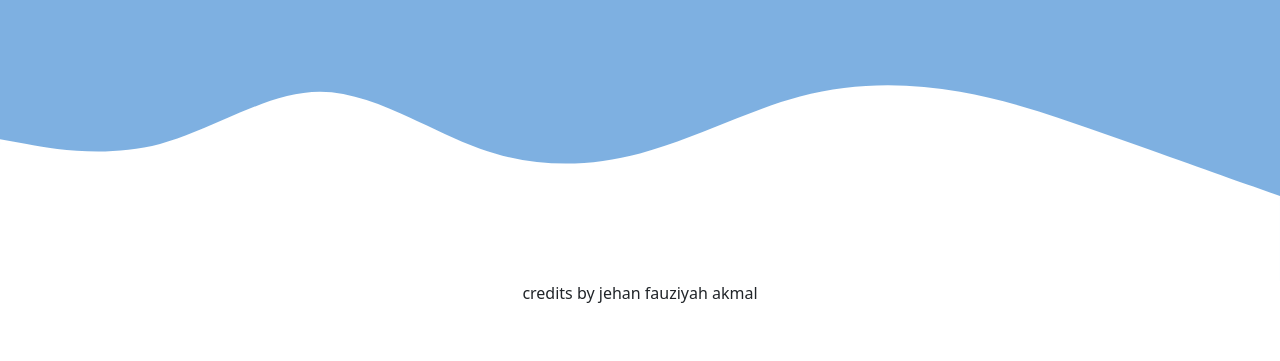
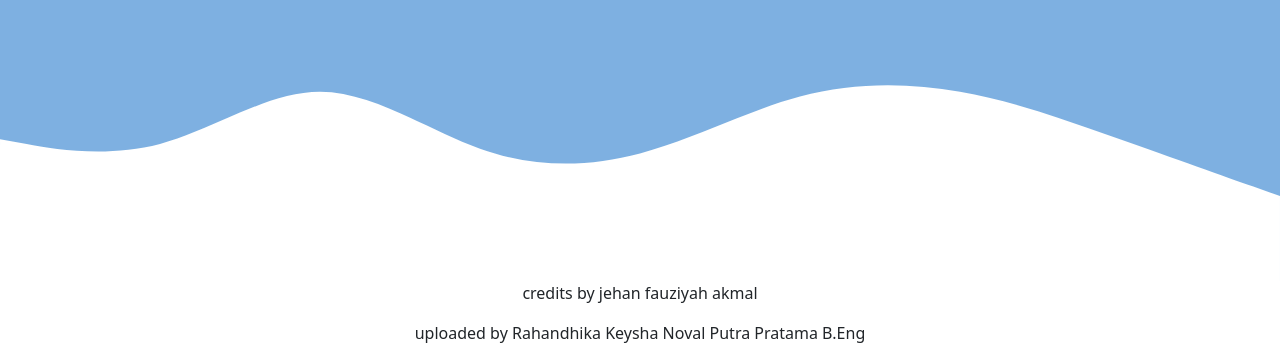
Before and after one commit to je-kahunalaguna/website-jeplun, a plain HTML site: page index.html in a window 1280 px wide. Shown: the part 3439-3800 px from the top of the page. Before the commit the page ends 3760 px from the top, so only its background shows below. Drawn offline with nearby package versions, Linux system fonts and the light colour scheme.

Commit message:
Update index.html

```diff
--- a/index.html
+++ b/index.html
@@ -183,6 +183,7 @@
     <!-- Footer -->
      <footer class="text-center" style="background-color: #ffffff;">
       <p>credits by jehan fauziyah akmal</p>
+      <p>uploaded by Rahandhika Keysha Noval Putra Pratama B.Eng</p>
 
      </footer>
 
```
